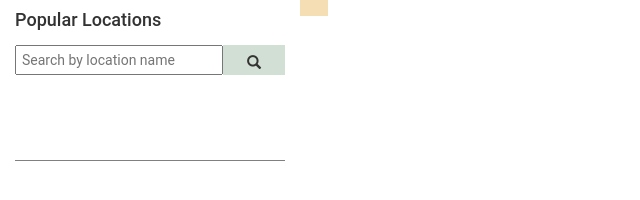
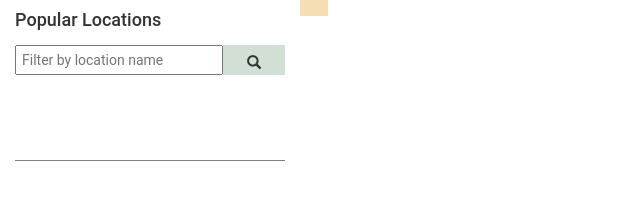
Before and after one commit to mohammedkhadar/udacity-nanodegree, a website: page p5/index.html in a window 1280 px wide. Shown: the full height of the page, 0-640 px from the left. Drawn offline with Linux system fonts and the light colour scheme; some packages are replaced by stand-ins of ours; no server answers.

Commit message:
Cleaning up HTML file

```diff
--- a/p5/index.html
+++ b/p5/index.html
@@ -18,7 +18,7 @@
       <h4 class="list-header">Popular Locations</h4>
       <div class="hook glyphicon" data-bind="css: toggleButtonClass, click: toggleListView"></div>
       <div class="filter">
-        <div class="srch-in"><input type="text" data-bind="value: filterStr" placeholder="Search by location name"></div>
+        <div class="srch-in"><input type="text" data-bind="value: filterStr" placeholder="Filter by location name"></div>
         <div class="srch-btn" data-bind="click: filter"><span class="glyphicon glyphicon-search"></span></div>
       </div>
       <div class="locations">
```
